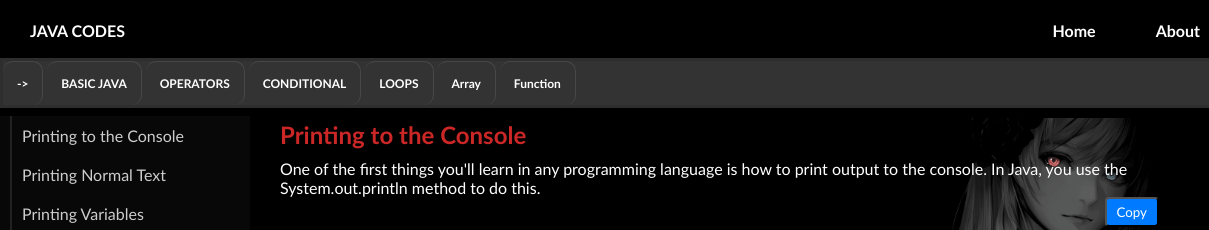
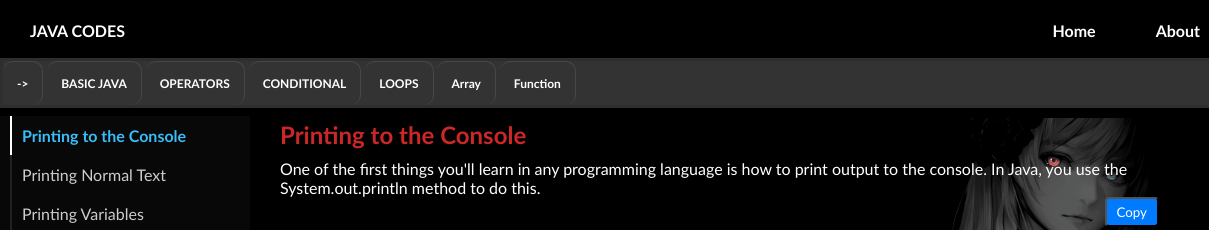
Before and after one commit to InnovatorMind/Java_Code_Collection, a plain HTML site: page index.html in a window 1280 px wide. Shown: the top 230 px of the page, 0-1209 px from the left. Drawn offline with nearby package versions, Linux system fonts and the light colour scheme.

Commit message:
some feature

```diff
--- a/JavaScripts/main.js
+++ b/JavaScripts/main.js
@@ -1,5 +1,3 @@
-
-
 document.querySelector(".menu-toggle").addEventListener("click", function () {
   const sidebar = document.getElementById("sidebar");
   sidebar.classList.toggle("show");
@@ -73,6 +71,7 @@ function loadPage(topic) {
       });
 
       showData(data);
+      something();
     });
 }
 
@@ -86,3 +85,38 @@ function copyCode(code, button) {
     })
     .catch((err) => console.error("Failed to copy:", err));
 }
+
+
+
+function something(){
+  const sections = document.querySelectorAll(".code-block");
+  console.log("Sections:", sections);
+
+  const sidebarLinks = document.querySelectorAll("#sidebar a");
+  console.log("Sidebar Links:", sidebarLinks);
+
+  if (sections.length === 0 || sidebarLinks.length === 0) {
+    console.error("Sections or sidebar links not found. Check your HTML structure.");
+    return;
+  }
+
+  const observer = new IntersectionObserver(
+    (entries) => {
+      entries.forEach((entry) => {
+        if (entry.isIntersecting) {
+          sidebarLinks.forEach((link) => link.classList.remove("active"));
+
+          const activeLink = document.querySelector(`#sidebar a[href="#${entry.target.id}"]`);
+          if (activeLink) {
+            activeLink.classList.add("active");
+          } else {
+            console.warn(`No sidebar link found for #${entry.target.id}`);
+          }
+        }
+      });
+    },
+    { threshold: 0.6 }
+  );
+
+  sections.forEach((section) => observer.observe(section));
+};
--- a/css/style.css
+++ b/css/style.css
@@ -126,12 +126,11 @@ h1 {
   scrollbar-color: black;
 }
 
-.sidebar a:hover {
+.sidebar a.active {
   color: #38BDF8;
   font-weight: 700;
   border-left: 2px solid #ffffff;
 }
-
 
 /* Hamburger Menu Styles */
 .menu-toggle {
```
